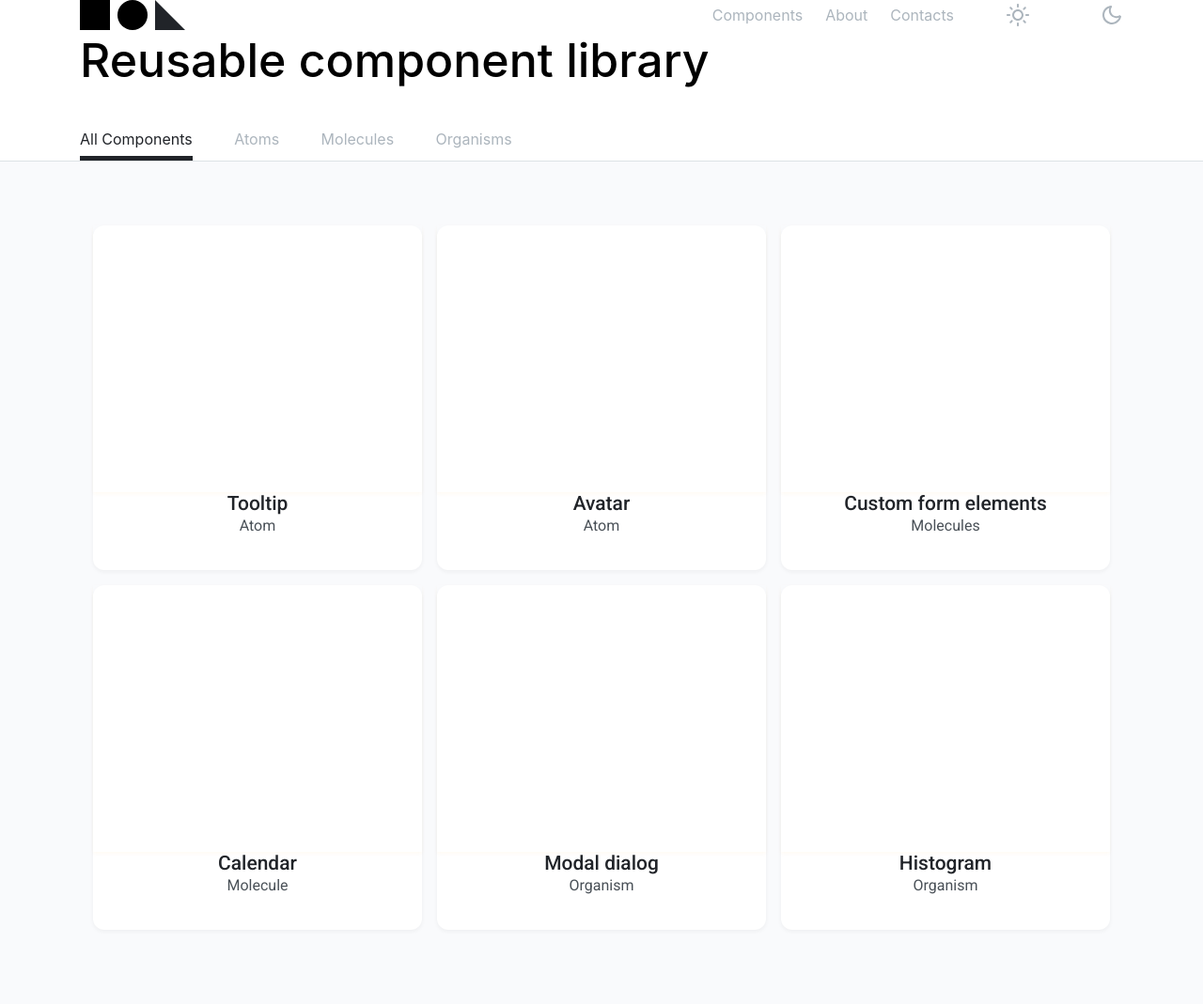
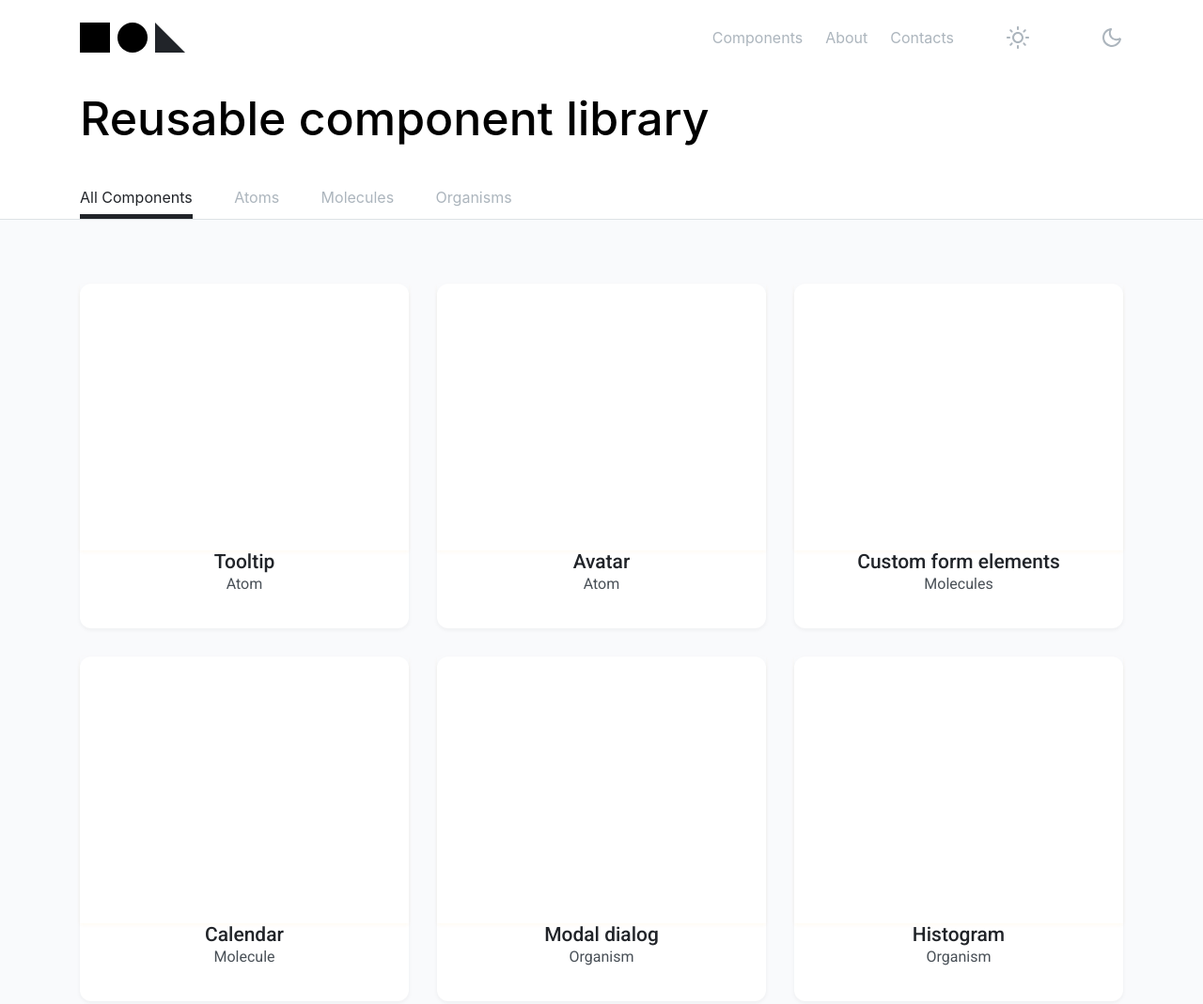
Before and after one commit to kamille57/htmlcss-20240216_nastya-burdenkova, a website: page index.html in a window 1280 px wide. Shown: the top 1069 px of the page at 94% size. Drawn offline with Linux system fonts and the light colour scheme.

Commit message:
основная страница

```diff
--- a/components/header/header.css
+++ b/components/header/header.css
@@ -1,8 +1,15 @@
-.header-container {
+.header {
+    padding-top: 24px;
+    padding-bottom: 38px;
+}
+
+.header__inner {
+
     display: flex;
     align-items: center;
     justify-content: center;
     position: relative;
+    gap: 56px;
 }
 
 .header__logo-container {
--- a/components/preview/preview.css
+++ b/components/preview/preview.css
@@ -9,8 +9,7 @@
 
 
 .preview__cards {
-    width: 100vw;
-    background-color: var(--grey-8);
+
     border-top: 1px solid var(--grey-2);
     padding-top: 68px;
     padding-bottom: 92px;
@@ -19,5 +18,5 @@
     grid-template-columns: repeat(3, minmax(164px, 350px));
     grid-template-rows: repeat(2, 367px);
     justify-content: center;
-    gap: 16px;
+    gap: 30px;
 }
--- a/components/tabs/tabs.css
+++ b/components/tabs/tabs.css
@@ -1,5 +1,10 @@
 .tabs {
     background-color: transparent;
+}
+
+.tabs__content_allComponents {
+    width: 100vw;
+    background-color: var(--grey-8);
 }
 
 .tabs__title {
--- a/index.html
+++ b/index.html
@@ -15,7 +15,7 @@
     <header class="header">
         <div class="container">
 
-            <div class="header-container">
+            <div class="header__inner">
                 <svg class="header__icon header__icon_menu">
                     <use href="../../assets/images/icons.svg#menu"></use>
                 </svg>
@@ -44,6 +44,7 @@
             </div>
         </div>
     </header>
+
     <main class="preview page__main">
         <div class="tabs">
             <h1 class="tabs__title">Reusable component library</h1>
```
